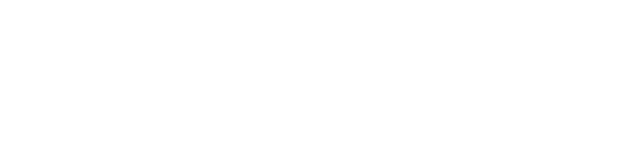
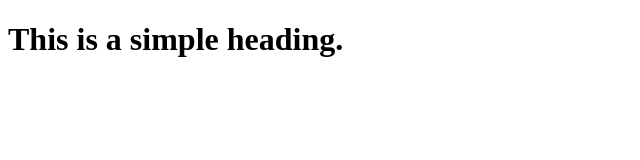
Before and after one commit to iRupom/pioneer-bank, a plain HTML site: page index.html in a window 1280 px wide. Shown: the whole page, without its empty margins (0-640 px from the left). Drawn offline with Linux system fonts and the light colour scheme.

Commit message:
modified

```diff
--- a/index.html
+++ b/index.html
@@ -9,7 +9,7 @@
 </head>
 
 <body>
-
+  <h1>This is a simple heading.</h1>
 </body>
 
 </html>
```
